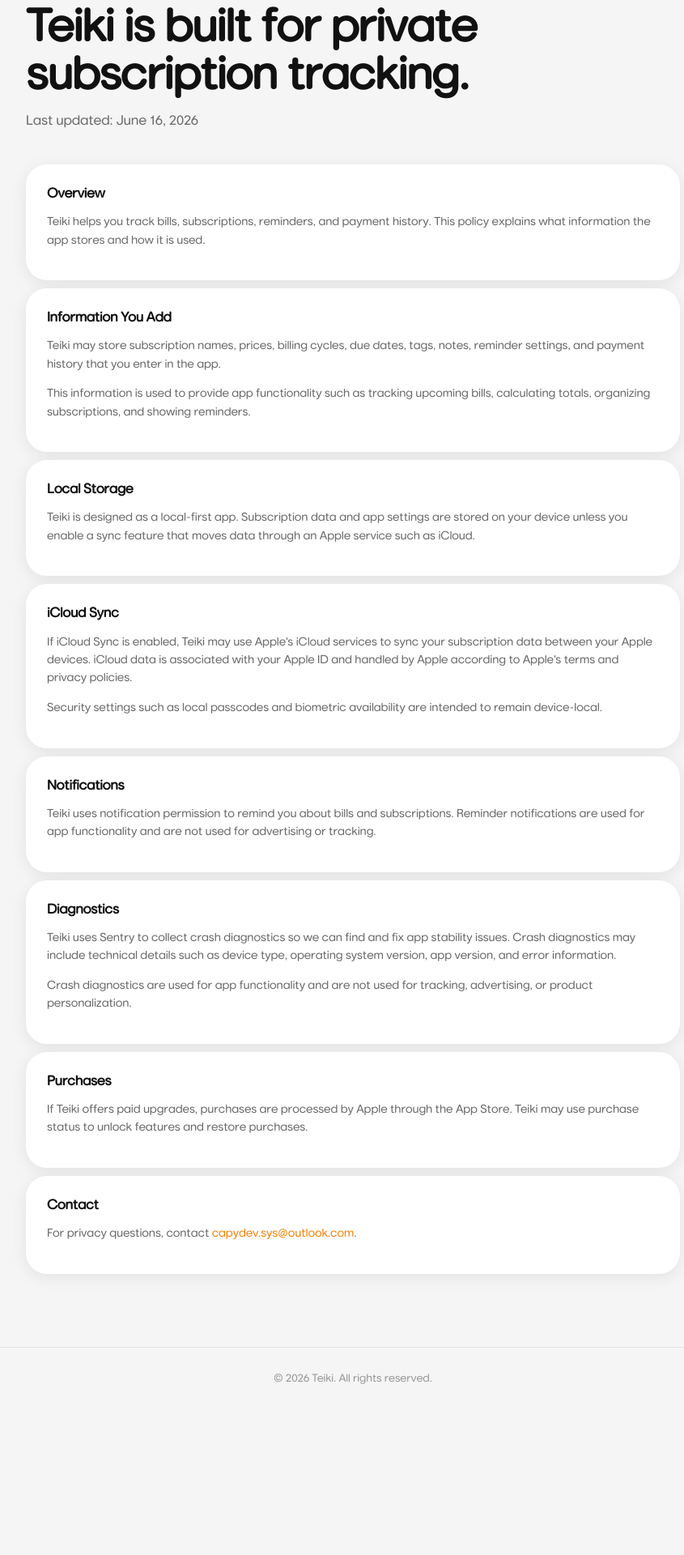
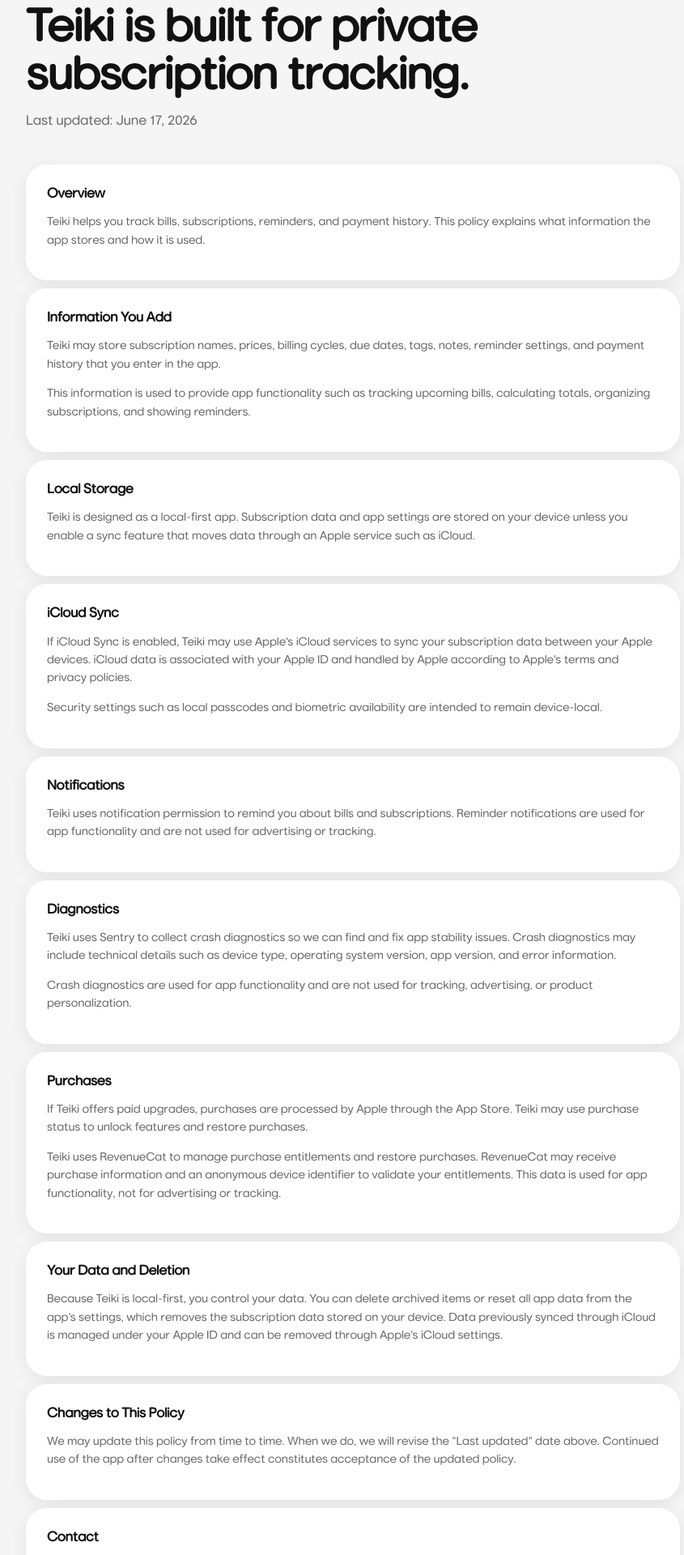
Before and after one commit to teikiapp/teiki-web, an Angular app: page /privacy in a window 1280 px wide. Shown: the part 180-2100 px from the top of the page at 81% size, without its empty margins (204-1049 px from the left). Before the commit the page ends 1921 px from the top, so only its background shows below. Built offline with nearby package versions, Linux system fonts and the light colour scheme.

Commit message:
fix: update last updated date and add sections on purchases, data deletion, and policy changes in privacy page

```diff
--- a/src/app/pages/privacy/privacy.html
+++ b/src/app/pages/privacy/privacy.html
@@ -2,7 +2,7 @@
   <div class="page-title">
     <p class="eyebrow">Privacy Policy</p>
     <h1>Teiki is built for private subscription tracking.</h1>
-    <p>Last updated: June 16, 2026</p>
+    <p>Last updated: June 17, 2026</p>
   </div>
 
   <div class="content">
@@ -42,6 +42,17 @@
     <section>
       <h2>Purchases</h2>
       <p>If Teiki offers paid upgrades, purchases are processed by Apple through the App Store. Teiki may use purchase status to unlock features and restore purchases.</p>
+      <p>Teiki uses RevenueCat to manage purchase entitlements and restore purchases. RevenueCat may receive purchase information and an anonymous device identifier to validate your entitlements. This data is used for app functionality, not for advertising or tracking.</p>
+    </section>
+
+    <section>
+      <h2>Your Data and Deletion</h2>
+      <p>Because Teiki is local-first, you control your data. You can delete archived items or reset all app data from the app's settings, which removes the subscription data stored on your device. Data previously synced through iCloud is managed under your Apple ID and can be removed through Apple's iCloud settings.</p>
+    </section>
+
+    <section>
+      <h2>Changes to This Policy</h2>
+      <p>We may update this policy from time to time. When we do, we will revise the "Last updated" date above. Continued use of the app after changes take effect constitutes acceptance of the updated policy.</p>
     </section>
 
     <section>
```
